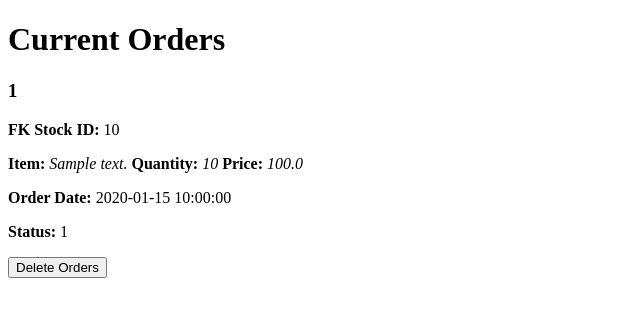
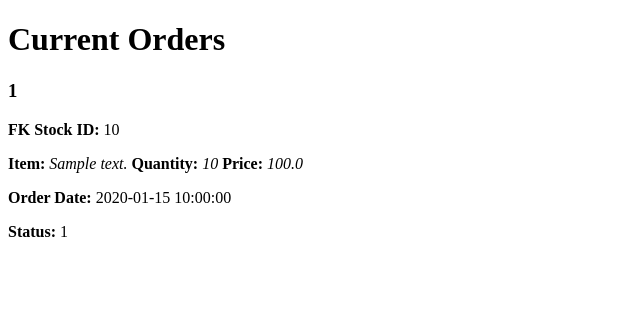
Before and after one commit to sipeki/fishvan, a Flask app: page /orders in a window 1280 px wide. Shown: the part 44-361 px from the top of the page, without its empty margins (0-640 px from the left). Run offline with Flask 2, Linux system fonts and the light colour scheme; tables that the repository leaves empty hold one stand-in row (values such as "Sample post"); parts of the project's set-up code (start-up, migrations or seed data) failed here and were passed over.

Commit message:
removed         <div class='form_group'>             <form action="{{ url_for('orders_delete') }}">                 <button type="submit">Delete Orders</button>             </form>         </div>

```diff
--- a/forms.py
+++ b/forms.py
@@ -2,7 +2,6 @@ from datetime import date
 from flask_wtf import FlaskForm
 from wtforms import StringField, SubmitField, PasswordField, BooleanField, IntegerField, DateField
 from wtforms.validators import DataRequired, Length, Email, EqualTo, ValidationError, NumberRange
-
 
 
 class LoginForm(FlaskForm):
@@ -88,6 +87,7 @@ class OrdersForm(FlaskForm):
 
     submit = SubmitField('Place a order')
 
+
 class UpdateOrderForm(FlaskForm):
     fk_stock_id = IntegerField(
         'FK Stock ID (max 9999)',
--- a/templates/orders.html
+++ b/templates/orders.html
@@ -14,10 +14,5 @@
             </div>
         {%  endfor %}
 
-        <div class='form_group'>
-            <form action="{{ url_for('account_delete') }}">
-                <button type="submit">Delete Orders</button>
-            </form>
-        </div>
 
     {%  endblock %}
```
